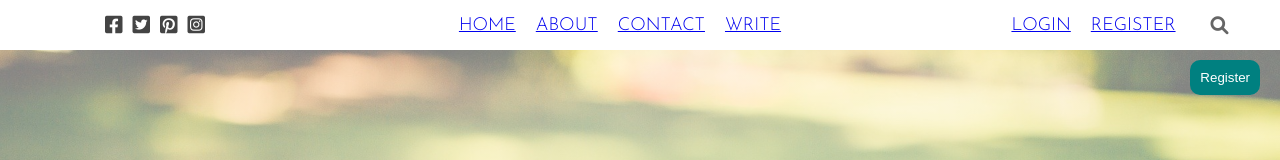
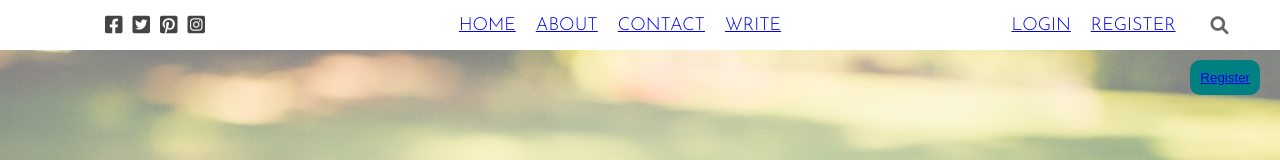
Before and after one commit to 0cddo/react_blog, a React (Create React App) app: page /login in a window 1280 px wide. Shown: the top 160 px of the page. Built offline with nearby package versions, Linux system fonts and the light colour scheme.

Commit message:
⚡️ 버튼 링크 연결

```diff
--- a/src/pages/login/Login.jsx
+++ b/src/pages/login/Login.jsx
@@ -1,4 +1,5 @@
 import "./login.css";
+import { Link } from "react-router-dom";
 
 export default function Login() {
   return (
@@ -19,7 +20,11 @@ export default function Login() {
         />
         <button className="loginButton">Login</button>
       </form>
-      <button className="loginRegisterButton">Register</button>
+      <button className="loginRegisterButton">
+        <Link className="link" to="/register">
+          Register
+        </Link>
+      </button>
     </div>
   );
 }
--- a/src/pages/register/Register.jsx
+++ b/src/pages/register/Register.jsx
@@ -1,4 +1,5 @@
 import "./register.css";
+import { Link } from "react-router-dom";
 
 export default function Register() {
   return (
@@ -25,7 +26,11 @@ export default function Register() {
         />
         <button className="registerButton">Register</button>
       </form>
-      <button className="registerLoginButton">Login</button>
+      <button className="registerLoginButton">
+        <Link className="link" to="/login">
+          Login
+        </Link>
+      </button>
     </div>
   );
 }
```
